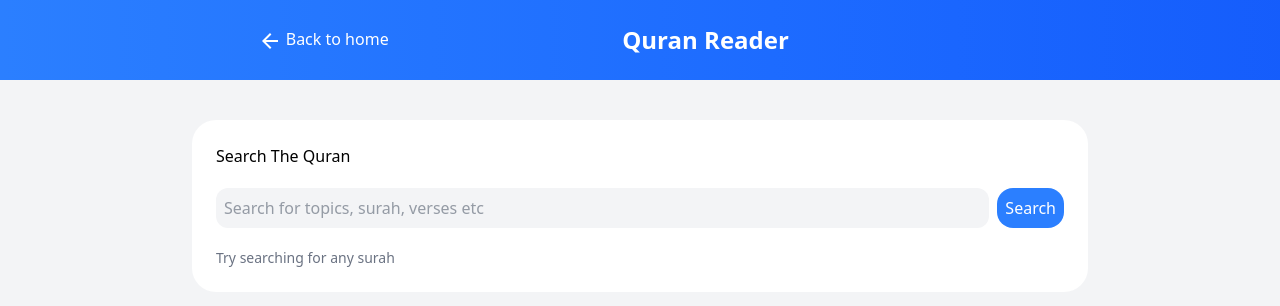
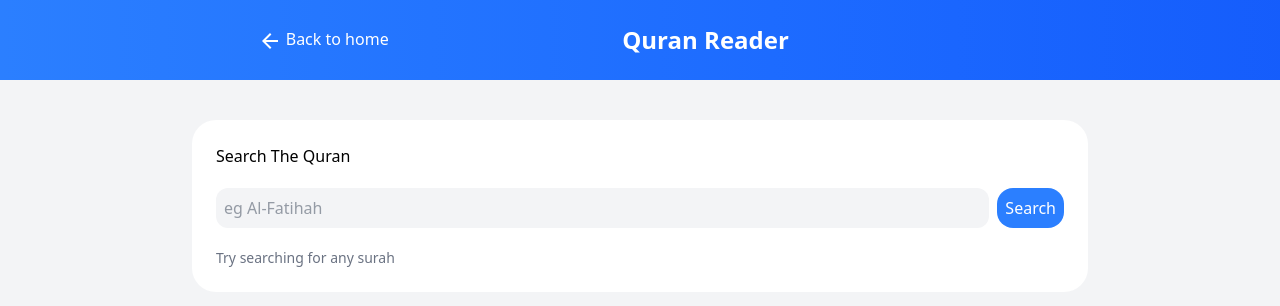
Before and after one commit to sKzAy/quranlearner, a Next.js app: page /search in a window 1280 px wide. Shown: the top 306 px of the page. Built offline with nearby package versions, Linux system fonts and the light colour scheme.

Commit message:
fixed input

```diff
--- a/app/search/page.js
+++ b/app/search/page.js
@@ -269,7 +269,7 @@ export default function Page(){
               ref={inputRef}
               className='w-full bg-gray-100 p-2 rounded-xl text-gray-700'
               type="text"
-              placeholder='Search for topics, surah, verses etc'
+              placeholder='eg Al-Fatihah'
               onKeyPress={handleKeyPress}
             />
             <button onClick={handleClick} className=' bg-blue-500 p-2 rounded-2xl text-white transition-all hover:text-black hover:transition-all cursor-pointer duration-500 hover:duration-500'>Search</button>
```
